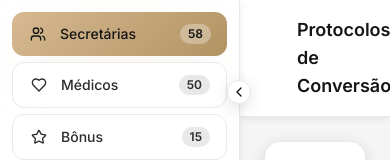
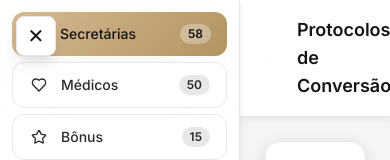
Before and after one commit to b2company/protocolos-medgm, a Next.js app: page / in a window 390 px wide. Shown: the top 160 px of the page. Built offline with nearby package versions, Linux system fonts and the light colour scheme.

Commit message:
Mobile responsive: sidebar drawer + ajustes

```diff
--- a/components/dashboard-layout.tsx
+++ b/components/dashboard-layout.tsx
@@ -15,16 +15,24 @@ export function DashboardLayout({ children, sidebar, header }: DashboardLayoutPr
 
   return (
     <div className="flex h-screen overflow-hidden bg-medgm-clean">
-      {/* Sidebar colapsável */}
+      {/* Mobile: Hamburger */}
+      <button
+        onClick={() => setCollapsed(!collapsed)}
+        className="md:hidden fixed top-4 left-4 z-50 w-10 h-10 bg-white rounded-lg shadow-lg flex items-center justify-center border border-medgm-gray-2"
+      >
+        <span className="text-xl">{collapsed ? '☰' : '✕'}</span>
+      </button>
+
+      {/* Sidebar */}
       <motion.aside
-        animate={{ width: collapsed ? 60 : 240 }}
+        animate={{ width: collapsed ? (window.innerWidth < 768 ? 0 : 60) : 240 }}
         transition={{ duration: 0.3, ease: 'easeInOut' }}
         className="bg-white border-r border-medgm-gray-2 flex flex-col shrink-0 shadow-elevation-1 relative"
       >
-        {/* Botão toggle */}
+        {/* Desktop: Botão toggle */}
         <button
           onClick={() => setCollapsed(!collapsed)}
-          className="absolute -right-3 top-20 z-50 w-6 h-6 bg-white border border-medgm-gray-2 rounded-full flex items-center justify-center hover:bg-medgm-gray-1 shadow-elevation-2 transition-all"
+          className="hidden md:block absolute -right-3 top-20 z-50 w-6 h-6 bg-white border border-medgm-gray-2 rounded-full flex items-center justify-center hover:bg-medgm-gray-1 shadow-elevation-2 transition-all"
         >
           {collapsed ? <ChevronRight className="w-4 h-4" /> : <ChevronLeft className="w-4 h-4" />}
         </button>
```
